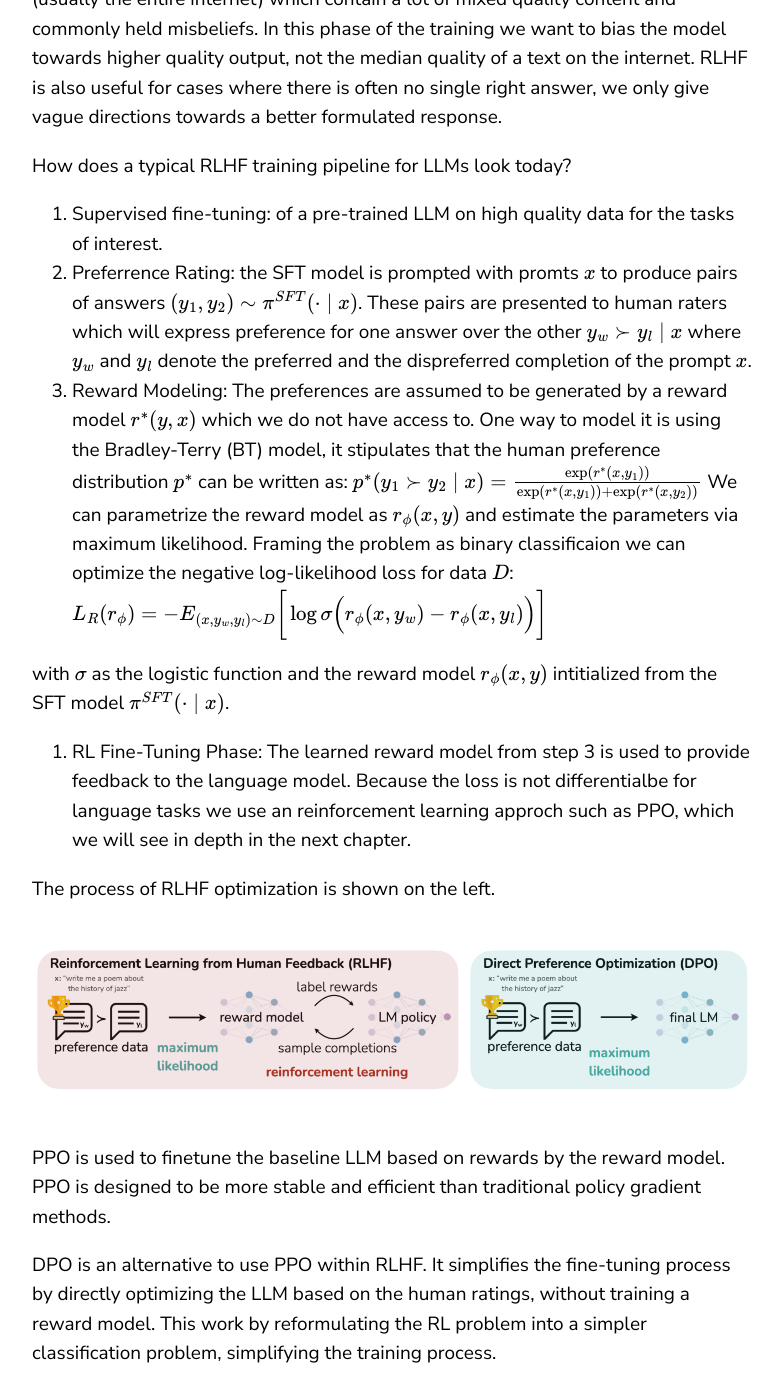
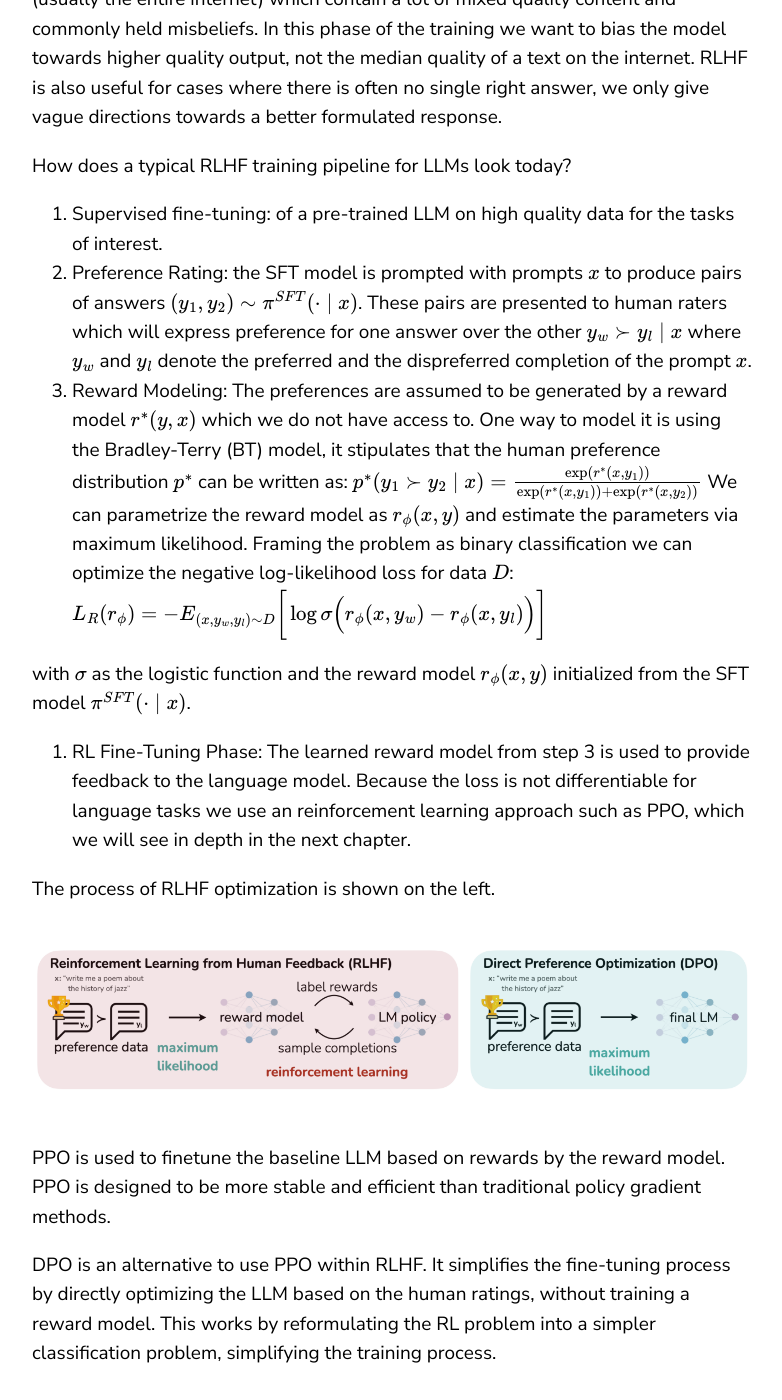
Before and after one commit to heinzermch/heinzermch.github.io, a Jekyll site: the page built from _posts/2025-01-05-on-rlhf-dpo-and-ppo.md, in a window 1280 px wide and 1400 px high, scrolled down 2454 px. Shown: the whole window, without its empty margins (68-850 px from the left). Built offline with Jekyll 4.4.1, drawn with Linux system fonts in a browser that asks for light colours; formulas are drawn with MathJax 3; comment, search, counter and statistics services are not loaded; some of the changed text lies outside the part shown.

Commit message:
draft 1 spellchecked

```diff
--- a/_posts/2025-01-05-on-rlhf-dpo-and-ppo.md
+++ b/_posts/2025-01-05-on-rlhf-dpo-and-ppo.md
@@ -53,14 +53,14 @@ Why do we need RLHF? Because LLMs are pre-trained on a large corpus of text (usu
 How does a typical RLHF training pipeline for LLMs look today?
 
 1. Supervised fine-tuning: of a pre-trained LLM on high quality data for the tasks of interest.
-2. Preferrence Rating: the SFT model is prompted with promts $$x$$ to produce pairs of answers $$(y_1, y_2) \sim \pi^{SFT}(\cdot \mid x)$$. These pairs are presented to human raters which will express preference for one answer over the other $$y_w \succ y_l \mid x$$ where $$y_w$$ and $$y_l$$ denote the preferred and the dispreferred completion of the prompt $$x$$.
+2. Preference Rating: the SFT model is prompted with prompts $$x$$ to produce pairs of answers $$(y_1, y_2) \sim \pi^{SFT}(\cdot \mid x)$$. These pairs are presented to human raters which will express preference for one answer over the other $$y_w \succ y_l \mid x$$ where $$y_w$$ and $$y_l$$ denote the preferred and the dispreferred completion of the prompt $$x$$.
 3. Reward Modeling: The preferences are assumed to be generated by a reward model $$r^*(y, x)$$ which we do not have access to. One way to model it is using the Bradley-Terry (BT) model, it stipulates that the human preference distribution $$p^*$$ can be written as:
 $$ p^*(y_1 \succ y_2 \mid x) = \frac{\exp(r^*(x, y_1))}{\exp(r^*(x, y_1)) + \exp(r^*(x, y_2))} $$
-We can parametrize the reward model as $$r_{\phi}(x,y)$$ and estimate the parameters via maximum likelihood. Framing the problem as binary classificaion we can optimize the negative log-likelihood loss for data $$D$$:
+We can parametrize the reward model as $$r_{\phi}(x,y)$$ and estimate the parameters via maximum likelihood. Framing the problem as binary classification we can optimize the negative log-likelihood loss for data $$D$$:
 $$ L_R(r_{\phi}) = -E_{(x, y_w, y_l) \sim D} \bigg [ \log \sigma \Big(r_{\phi}(x,y_w) - r_{\phi}(x, y_l)\Big) \bigg]$$
 
-with $$\sigma$$ as the logistic function and the reward model $$r_{\phi}(x,y)$$ intitialized from the SFT model $$\pi^{SFT}(\cdot \mid x)$$.
-4. RL Fine-Tuning Phase: The learned reward model from step 3 is used to provide feedback to the language model. Because the loss is not differentialbe for language tasks we use an reinforcement learning approch such as PPO, which we will see in depth in the next chapter.
+with $$\sigma$$ as the logistic function and the reward model $$r_{\phi}(x,y)$$ initialized from the SFT model $$\pi^{SFT}(\cdot \mid x)$$.
+4. RL Fine-Tuning Phase: The learned reward model from step 3 is used to provide feedback to the language model. Because the loss is not differentiable for language tasks we use an reinforcement learning approach such as PPO, which we will see in depth in the next chapter.
 
 The process of RLHF optimization is shown on the left.
 
@@ -69,7 +69,7 @@ The process of RLHF optimization is shown on the left.
 
 PPO is used to finetune the baseline LLM based on rewards by the reward model. PPO is designed to be more stable and efficient than traditional policy gradient methods.
 
-DPO is an alternative to use PPO within RLHF. It simplifies the fine-tuning process by directly optimizing the LLM based on the human ratings, without training a reward model. This work by reformulating the RL problem into a simpler classification problem, simplifying the training process.
+DPO is an alternative to use PPO within RLHF. It simplifies the fine-tuning process by directly optimizing the LLM based on the human ratings, without training a reward model. This works by reformulating the RL problem into a simpler classification problem, simplifying the training process.
 
 
 # Proximal Policy Optimization
@@ -209,13 +209,13 @@ $$\begin{align*}
 
 This is all under assumption of the Bradley-Terry model, the paper also derives results for more general models.
 
-Now that we have the probability of human perference data in terms of the optimal policy rather than the reward model, we can formulate a maximum likelihood objective for a parametrized policy $$ \pi_{\theta}$$. The policy objective becomes:
+Now that we have the probability of human preference data in terms of the optimal policy rather than the reward model, we can formulate a maximum likelihood objective for a parametrized policy $$ \pi_{\theta}$$. The policy objective becomes:
 
 $$ L_{DPO}(\pi_{\phi}, \pi_{\text{ref}}) = -E_{(x, y_w, y_l) \sim D} \Bigg [\log \sigma \bigg(\beta \log\Big(\frac{\pi_{\phi}(y_w \mid x))}{\pi_{\text{ref}}(y_w \mid x)} -  \beta \log\big(\frac{\pi_{\phi}(y_l \mid x))}{\pi_{\text{ref}}(y_l \mid x)}\Big) \bigg) \Bigg]$$
 
 ## What does the DPO update do?
 
-To understand DPO better it is useful to take a look a the gradient of the loss function $$L_{DPO}$$. The gradient w.r.t. the parameters $$\theta$$ can be written as:
+To understand DPO better it is useful to take a look at the gradient of the loss function $$L_{DPO}$$. The gradient w.r.t. the parameters $$\theta$$ can be written as:
 
 
 $$\nabla_{\theta} L_{DPO}(\pi_{\theta}, \pi_{\text{ref}}) = -\beta E_{(x, y_w, y_l) \sim D} \Bigg[ \sigma \Big(\hat{r}_{\theta}(x, y_l) - \hat{r}_{\theta}(x, y_w)\Big) \Big(\nabla_{\theta}\log \pi(y_w \mid x) - \nabla_{\theta} \log \pi(y_l \mid x) \Big) \Bigg]$$
@@ -239,7 +239,7 @@ We would initialize $$\pi_{\text{ref}}$$ as $$\pi_{SFT}$$.
 
 # Conclusion
 
-We have seen two different approaches to align models with human preferences. Wheras PPO is more general than DPO, it is also much harder to implement because it requires an extra training stage.
+We have seen two different approaches to align models with human preferences. Whereas PPO is more general than DPO, it is also much harder to implement because it requires an extra training stage.
 
 There is some evidence (see the paper "Unpacking DPO and PPO: Disentangling Best Practices for Learning from Preference Feedback") that PPO leads to slightly higher quality results than DPO.
 
```
Also changed, not shown: other parts of _posts/2025-01-05-on-rlhf-dpo-and-ppo.md (+11 -11 lines).
